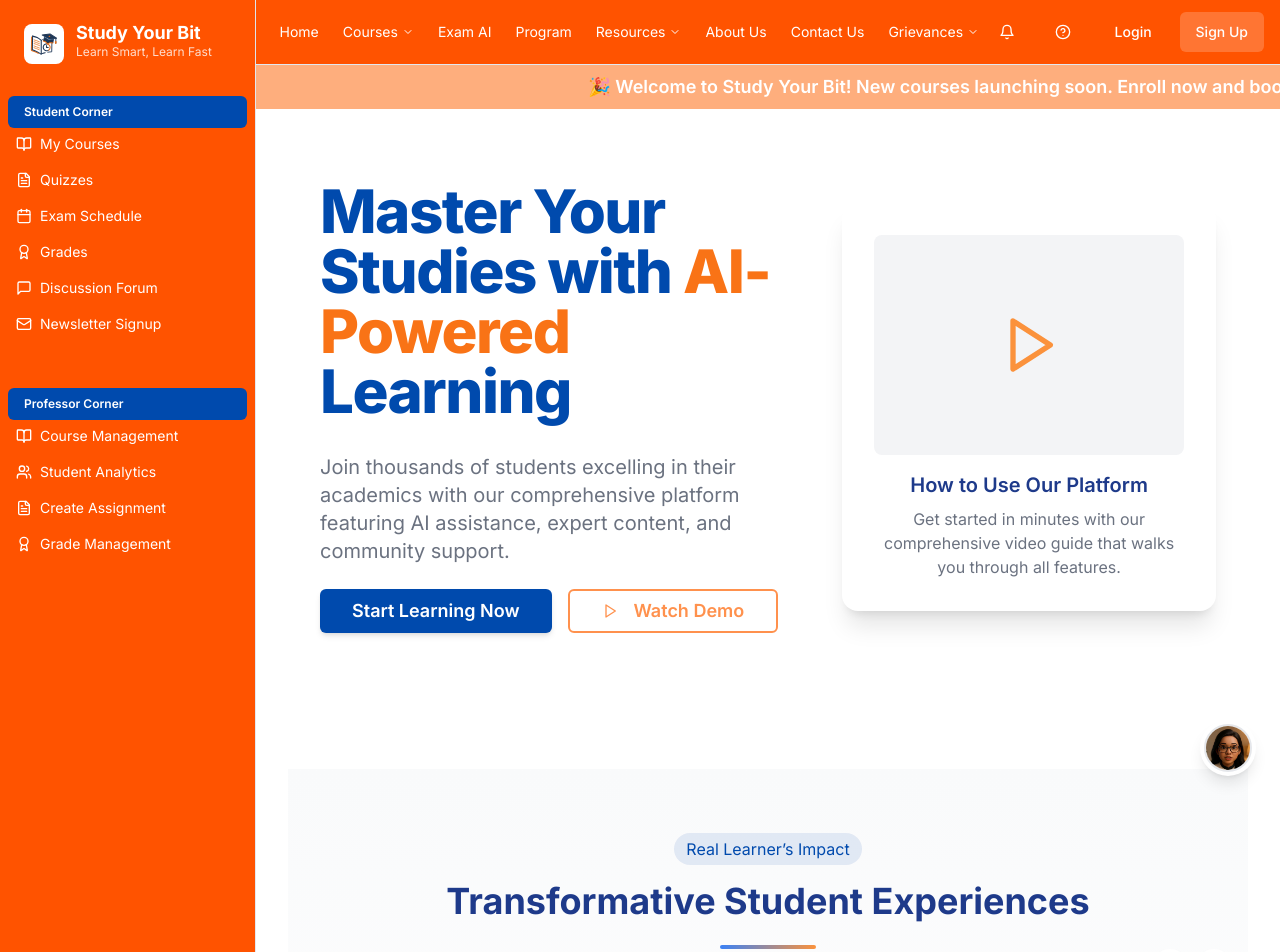
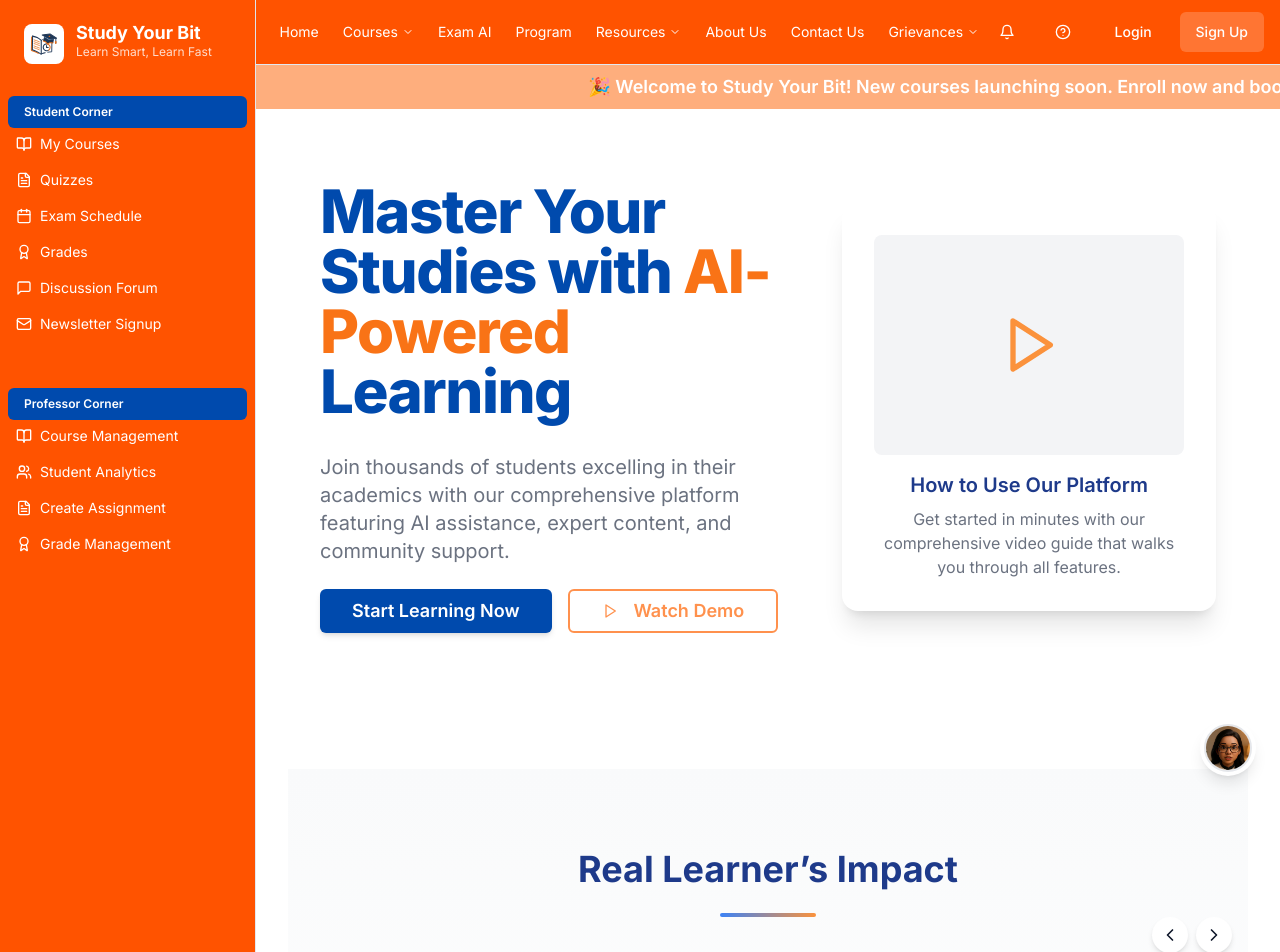
Before and after one commit to atharvamagar/Study-Your-Bit-, a Next.js app: page / in a window 1280 px wide. Shown: the top 952 px of the page. Built offline with nearby package versions, Linux system fonts and the light colour scheme.

Commit message:
changes in testimonial

```diff
--- a/components/ui/testimonial-slider.tsx
+++ b/components/ui/testimonial-slider.tsx
@@ -137,11 +137,9 @@ const TestimonialSlider: React.FC = () => {
           transition={{ duration: 0.6 }}
           className="text-center mb-8 sm:mb-12 md:mb-16"
         >
-          <span className="inline-block py-1 px-3 rounded-full" style={{ backgroundColor: COLORS.primary.blue + '1A', color: COLORS.primary.blue }}>
-            Real Learner’s Impact
-          </span>
+
           <h3 className="text-2xl sm:text-3xl md:text-4xl font-bold mt-3 sm:mt-4 px-4 text-blue-900">
-            Transformative Student Experiences
+          Real Learner’s Impact
           </h3>
           <div className="w-16 sm:w-24 h-1 rounded bg-gradient-to-r from-blue-500 to-orange-400 mx-auto mt-4 sm:mt-6"></div>
         </motion.div>
```
